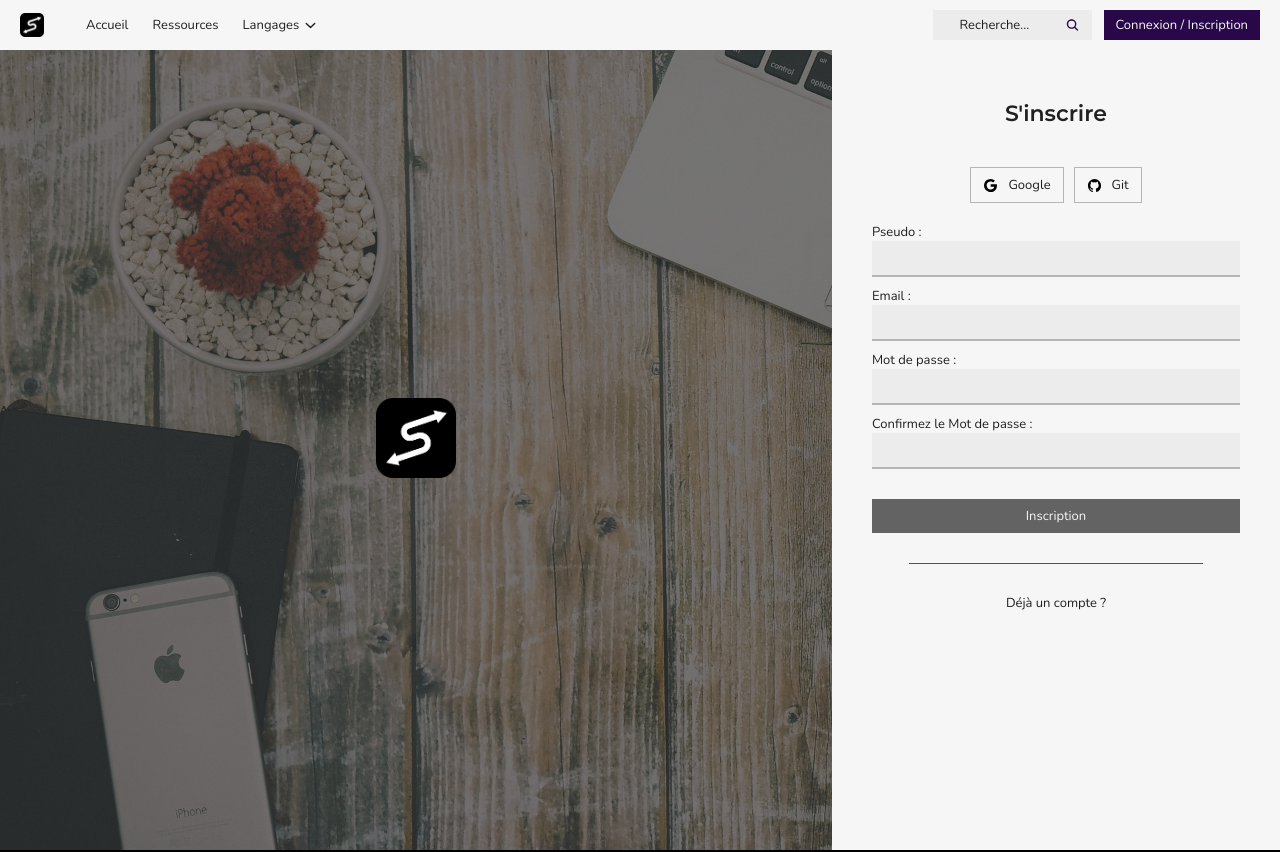
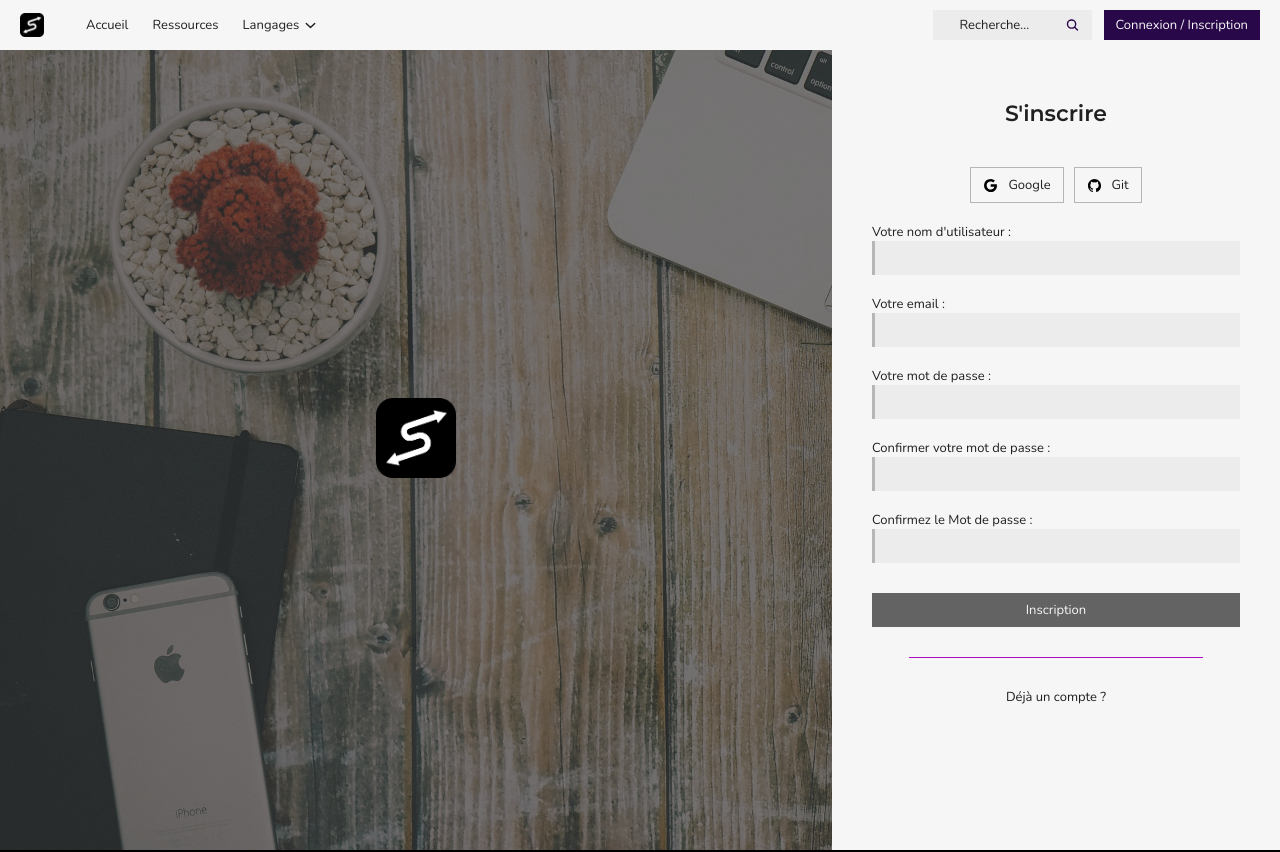
Before and after one commit to SwipeTuto/SwipeTuto-Frontend, a React (Create React App) app: page /connexion/signup in a window 1280 px wide. Shown: the top 852 px of the page. Built offline with nearby package versions, Linux system fonts and the light colour scheme.

Commit message:
update forms input in single element

```diff
--- /dev/null
+++ b/src/components/FormInput/FormInput.jsx
@@ -0,0 +1,76 @@
+import React, { useCallback, useEffect, useState } from "react";
+
+import "./FormInput.scss";
+import { checkRegexInput, errorMessageToDisplay } from "../../helper";
+
+const FormInput = ({
+  idFor,
+  label,
+  type,
+  name,
+  getValue,
+  firstValue,
+  required,
+}) => {
+  const [data, setData] = useState("");
+  const [isValid, setIsValid] = useState("unset");
+  const formInputEl = document.querySelector(`.FormInput[name=${name}]`);
+  const errorEl = document.querySelector(
+    `.input__message[data-inputfor=${name}]`
+  );
+
+  const handleChange = useCallback(
+    (e) => {
+      const newValue = e.target && e.target.value;
+
+      setData(newValue);
+
+      if (newValue === "") {
+        setIsValid("unset");
+        if (errorEl) errorEl.textContent = "";
+        if (formInputEl) formInputEl.classList.remove("valid-input");
+        if (formInputEl) formInputEl.classList.remove("invalid-input");
+      } else {
+        let inputIsOk = checkRegexInput(name, newValue);
+        if (inputIsOk === true) {
+          setIsValid("valid");
+          if (errorEl) errorEl.textContent = "";
+          getValue(name, newValue);
+        } else {
+          setIsValid("invalid");
+          if (errorEl) errorEl.textContent = errorMessageToDisplay(name);
+        }
+      }
+    },
+    [errorEl, formInputEl, getValue, name]
+  );
+
+  useEffect(() => {
+    if (firstValue) setData(firstValue);
+  }, [firstValue]);
+
+  return (
+    <>
+      <label htmlFor={idFor && idFor} className="FormInput__label">
+        {label && label}
+      </label>
+      <input
+        onFocus={(e) => handleChange(e)}
+        onChange={(e) => handleChange(e)}
+        type={type && type}
+        name={name && name}
+        value={data}
+        id={idFor && idFor}
+        className={`FormInput ${isValid}-input`}
+        required={required && required}
+      />
+
+      <p
+        className="input__message error__message"
+        data-inputfor={name && name}
+      ></p>
+    </>
+  );
+};
+
+export default FormInput;
--- /dev/null
+++ b/src/components/FormInput/FormInput.scss
@@ -0,0 +1,5 @@
+@import "../../variables.scss";
+
+.FormInput {
+  @include input-style;
+}
--- a/src/components/LayoutComponents/Login/Login.jsx
+++ b/src/components/LayoutComponents/Login/Login.jsx
@@ -24,12 +24,17 @@ import { ReactComponent as GoogleLogo } from "../../../assets/images/logo-google
 import { ReactComponent as GithubLogo } from "../../../assets/images/logo-github.svg";
 
 import "./LoginAndRegister.scss";
+import FormInput from "../../FormInput/FormInput";
+import { provider } from "../../../services/firebaseService";
 
 const Login = ({ history }) => {
   const dispatch = useDispatch();
   const [user, setUser] = useState({ username: "", password: "" });
+  const [savedEmail, setSavedEmail] = useState();
+  const [savedPassword, setSavedPassword] = useState();
   const [submitOk, setSubmitOk] = useState(false);
   const userErrors = useSelector(selectUserErrors);
+  const allInput = [...document.querySelectorAll(".FormInput")];
 
   // scroll reset
   useEffect(() => {
@@ -47,37 +52,6 @@ const Login = ({ history }) => {
     loginGit();
   };
 
-  const handleChange = useCallback(
-    (e) => {
-      const { name, value } = e.target;
-
-      const currentInput = document.querySelector(`input[name=${name}]`);
-      const errorMessage = document.querySelector(
-        `.input__message[data-inputfor=${name}`
-      );
-
-      currentInput && currentInput.classList.remove("valid-input");
-      currentInput && currentInput.classList.add("invalid-input");
-
-      if (value) {
-        let inputIsOk = checkRegexInput(name, value); //test valeur avec regex, true or false
-
-        if (!inputIsOk) {
-          currentInput.classList.remove("valid-input");
-          currentInput.classList.add("invalid-input");
-          errorMessage.classList.add("error__message");
-          errorMessage.textContent = errorMessageToDisplay(name);
-        } else {
-          errorMessage.classList.remove("error__message");
-          currentInput.classList.remove("invalid-input");
-          currentInput.classList.add("valid-input");
-        }
-      }
-      setUser({ ...user, [name]: value });
-    },
-    [user]
-  );
-
   const handleClick = (e) => {
     const { email, password } = user;
     e.preventDefault();
@@ -86,8 +60,11 @@ const Login = ({ history }) => {
     }
   };
 
+  const getValue = (name, value) => {
+    setUser({ ...user, [name]: value });
+  };
+
   useEffect(() => {
-    const allInput = [...document.querySelectorAll(".login__form--input")];
     const readyToSubmit = allInput.every((input) =>
       input.classList.contains("valid-input")
     );
@@ -97,7 +74,33 @@ const Login = ({ history }) => {
     } else {
       setSubmitOk(true);
     }
-  }, [user]);
+  }, [allInput, user]);
+
+  // useEffect(() => {
+  //   if (allInput && allInput.length !== 0) {
+  //     console.log(allInput[0]);
+  //     allInput[0].focus();
+  //   }
+  // }, [allInput]);
+
+  // const cred = async () => {
+  //   const savedCredentials = await navigator.credentials.get({
+  //     password: true,
+  //     // federated: provider,
+  //   });
+  //   console.log(savedCredentials);
+  //   if (savedCredentials && savedCredentials.id) {
+  //     setSavedEmail(savedCredentials.id);
+  //     // console.log;
+  //   }
+  //   if (savedCredentials && savedCredentials.password) {
+  //     setSavedPassword(savedCredentials.password);
+  //   }
+  // };
+
+  // useEffect(() => {
+  //   cred();
+  // }, []);
 
   return (
     <div className="Login">
@@ -120,34 +123,24 @@ const Login = ({ history }) => {
           : ""}
       </p>
       <form className="Login__form">
-        <label htmlFor="pseudo" className="Login__form--label">
-          {" "}
-          Email :{" "}
-        </label>
-        <input
-          onChange={(e) => handleChange(e)}
+        <FormInput
+          idFor="email"
+          label="Votre email :"
           type="email"
           name="email"
-          value={user.email || ""}
-          id="email_login"
-          className="Login__form--input invalid-input"
-          required
+          getValue={getValue}
+          required={true}
+          // firstValue={savedEmail}
         />
-        <p className="input__message" data-inputfor="email"></p>
-        <label htmlFor="mdp" className="Login__form--label">
-          {" "}
-          Mot de passe :{" "}
-        </label>
-        <input
-          onChange={(e) => handleChange(e)}
-          value={user.password}
+        <FormInput
+          idFor="password"
+          label="Votre mot de passe :"
           type="password"
           name="password"
-          id="mdp_login"
-          className="Login__form--input invalid-input"
-          required
+          getValue={getValue}
+          required={true}
+          // firstValue={savedPassword}
         />
-        <p className="input__message" data-inputfor="password"></p>
         <CustomButton
           onClick={(e) => handleClick(e)}
           id="login-button"
--- a/src/components/LayoutComponents/Login/Register.jsx
+++ b/src/components/LayoutComponents/Login/Register.jsx
@@ -19,6 +19,7 @@ import CustomButton from "../CustomButton/CustomButton";
 import { ReactComponent as GoogleLogo } from "../../../assets/images/logo-google.svg";
 import { ReactComponent as GithubLogo } from "../../../assets/images/logo-github.svg";
 import "./LoginAndRegister.scss";
+import FormInput from "../../FormInput/FormInput";
 
 // Props history, location, match, depuis react router dom
 const Register = (props) => {
@@ -28,6 +29,7 @@ const Register = (props) => {
   const [password, setPassword] = useState("");
   const [passwordConfirmation, setPasswordConfirmation] = useState("");
   const userErrors = useSelector(selectUserErrors);
+  const allInput = [...document.querySelectorAll(".FormInput")];
 
   // scroll reset
   useEffect(() => {
@@ -35,42 +37,6 @@ const Register = (props) => {
       window.scroll(0, 0);
     }
   }, []);
-
-  const handleChange = useCallback(
-    (e) => {
-      const { name, value } = e.target;
-
-      const currentInput = document.querySelector(
-        `.LoginPage input[name=${name}]`
-      );
-      const errorMessage = document.querySelector(
-        `.LoginPage .input__message[data-inputfor=${name}`
-      );
-
-      console.log(currentInput);
-      console.log(errorMessage);
-
-      currentInput.classList.remove("valid-input");
-      currentInput.classList.add("invalid-input");
-
-      if (value) {
-        let inputIsOk = checkRegexInput(name, value); //test valeur avec regex, true or false
-
-        if (!inputIsOk) {
-          currentInput.classList.remove("valid-input");
-          currentInput.classList.add("invalid-input");
-          errorMessage.classList.add("error__message");
-          errorMessage.textContent = errorMessageToDisplay(name);
-        } else {
-          currentInput.classList.remove("invalid-input");
-          currentInput.classList.add("valid-input");
-          errorMessage.classList.remove("error__message");
-        }
-      }
-      setUser({ ...user, [name]: value });
-    },
-    [user]
-  );
 
   const handleClick = (e) => {
     e.preventDefault();
@@ -84,8 +50,13 @@ const Register = (props) => {
     loginGit();
   };
 
+  const getValue = (name, value) => {
+    if (name === password) setPassword(value);
+    if (name === passwordConfirmation) setPasswordConfirmation(value);
+    setUser({ ...user, [name]: value });
+  };
+
   useEffect(() => {
-    const allInput = [...document.querySelectorAll(".Register__form--input")];
     const readyToSubmit = allInput.every((input) =>
       input.classList.contains("valid-input")
     );
@@ -95,7 +66,7 @@ const Register = (props) => {
     } else {
       setSubmitOk(true);
     }
-  }, [user, handleChange, passwordConfirmation]);
+  }, [user, passwordConfirmation, allInput]);
 
   return (
     <div className="Register">
@@ -116,50 +87,44 @@ const Register = (props) => {
           "Une erreur est survenue. Si l'erreur persiste, merci de nous le signaler."}
       </p>
       <form className="Register__form">
-        <label htmlFor="nom" className="Register__form--label">
-          Pseudo :
-        </label>
-        <input
-          onChange={(e) => handleChange(e)}
+        <FormInput
+          idFor="nom"
+          label="Votre nom d'utilisateur :"
+          type="text"
           name="username"
-          value={user.username || ""}
-          type="text"
-          id="nom"
-          className="Register__form--input invalid-input"
-          required
+          getValue={getValue}
+          required={true}
+          firstValue={user.username || ""}
         />
-        <p className="input__message" data-inputfor="username"></p>
-        <label htmlFor="email" className="Register__form--label">
-          Email :
-        </label>
-        <input
+        <FormInput
+          idFor="email"
+          label="Votre email :"
+          type="email"
           name="email"
-          value={user.email || ""}
-          onChange={(e) => handleChange(e)}
-          type="email"
-          id="email_register"
-          className="Register__form--input invalid-input"
-          required
+          required={true}
+          getValue={getValue}
+          // firstValue={}
         />
-        <p className="input__message" data-inputfor="email"></p>
-        <label htmlFor="mdp" className="Register__form--label">
-          Mot de passe :
-        </label>
-        <input
+        <FormInput
+          idFor="mdp"
+          label="Votre mot de passe :"
+          type="password"
           name="password"
-          value={user.password || ""}
-          onChange={(e) => {
-            setPassword(e.target.value);
-            handleChange(e);
-          }}
+          required={true}
+          getValue={getValue}
+          // firstValue={}
+        />
+        <FormInput
+          idFor="mdp2"
+          label="Confirmer votre mot de passe :"
           type="password"
-          id="mdp_register"
-          className="Register__form--input invalid-input"
-          required
+          name="passwordConfirm"
+          required={true}
+          getValue={getValue}
+          // firstValue={}
         />
 
-        <p className="input__message" data-inputfor="password"></p>
-        <label htmlFor="mdp2" className="Register__form--label">
+        <label htmlFor="mdp2" className="FormInput__label">
           Confirmez le Mot de passe :
         </label>
         <input
@@ -169,9 +134,11 @@ const Register = (props) => {
             setPasswordConfirmation(e.target.value);
           }}
           type="password"
-          id="mdp_register_confirm"
-          className={`Register__form--input ${
-            passwordConfirmation !== password || passwordConfirmation === ""
+          id="mdp2"
+          className={`FormInput ${
+            !passwordConfirmation
+              ? "unset-input"
+              : passwordConfirmation !== password || passwordConfirmation === ""
               ? "invalid-input"
               : "valid-input"
           }`}
--- a/src/helper/index.js
+++ b/src/helper/index.js
@@ -178,6 +178,8 @@ export const checkRegexInput = (name, value) => {
       return nameRegex.test(value);
     case "password":
       return strongPasswordRegex.test(value);
+    case "passwordConfirm":
+      return strongPasswordRegex.test(value);
     case "email":
       return emailRegex.test(value);
     case "url":
--- a/src/pages/AccountPages/SettingsPage/SettingsPage.jsx
+++ b/src/pages/AccountPages/SettingsPage/SettingsPage.jsx
@@ -7,6 +7,7 @@ import "./SettingsPage.scss";
 import { selectCurrentUser } from "../../../redux/user/user-selectors";
 import { updateUserInfosAction } from "../../../redux/user/user-actions";
 import { selectTheme } from "../../../redux/layout/layout-selectors";
+import FormInput from "../../../components/FormInput/FormInput";
 
 const SettingsPage = () => {
   const dispatch = useDispatch();
@@ -52,49 +53,25 @@ const SettingsPage = () => {
     setInputValid({ ...inputValidCopy, avatar: true });
   };
 
-  const handleChange = (e) => {
-    const { name, value } = e.target;
-    let inputIsOk = checkRegexInput(name, value); //test valeur avec regex, true or false
-    const currentInput = document.querySelector(
-      `.SettingsPage .settings__form--input[name=${name}]`
-    );
-
-    const errorMessage = document.querySelector(
-      `.SettingsPage .input__message[data-inputfor=${name}]`
-    );
-
-    if (!inputIsOk) {
-      currentInput.classList.remove("valid-input");
-      currentInput.classList.add("invalid-input");
-      errorMessage.classList.add("error__message");
-      errorMessage.textContent = errorMessageToDisplay(name);
+  const handleChange = (name, value) => {
     const inputValidCopy = inputValid;
-      setInputValid({ ...inputValidCopy, [name]: false });
-    } else {
-      currentInput.classList.remove("invalid-input");
-      currentInput.classList.add("valid-input");
-      errorMessage.classList.remove("error__message");
-      errorMessage.textContent = "";
-
-      const inputValidCopy = inputValid;
-      setInputValid({ ...inputValidCopy, [name]: true });
-
     switch (name) {
       case "username":
       case "first_name":
       case "last_name":
         setNewUserInfos({ ...currentUser, [name]: value });
+        setInputValid({ ...inputValidCopy, [name]: true });
         break;
       case "description":
         setNewUserInfos({
           ...currentUser,
           profile: { ...currentUser.profile, [name]: value },
         });
-          console.log(newUserInfos);
+        setInputValid({ ...inputValidCopy, description: true });
+        // console.log(newUserInfos);
         break;
       default:
         return;
-      }
     }
   };
 
@@ -102,12 +79,10 @@ const SettingsPage = () => {
     e.preventDefault();
     dispatch(updateUserInfosAction(newUserInfos));
     setSendNewInfos(true);
-    // const { name } = e.target;
-    // const currentInput = document.querySelector(
-    //   `.SettingsPage .settings__form--input[name=${name}]`
-    // );
-    // console.log(currentInput);
-    // currentInput.value = "";
+  };
+
+  const getValue = (name, value) => {
+    handleChange(name, value);
   };
 
   return (
@@ -146,7 +121,16 @@ const SettingsPage = () => {
           <label htmlFor="username">Changez votre Pseudo :</label>
           <div className="form__bottom">
             <div className="form__bottom--input">
-              <input
+              <FormInput
+                idFor="username"
+                // label="Votre nom d'utilisateur :"
+                type="text"
+                name="username"
+                getValue={getValue}
+                required={true}
+                firstValue={currentUser && currentUser.username}
+              />
+              {/* <input
                 className="settings__form--input invalid-input"
                 type="text"
                 id="username"
@@ -155,7 +139,7 @@ const SettingsPage = () => {
                 placeholder={currentUser && currentUser.username}
                 required
               />
-              <p className="input__message" data-inputfor="username"></p>
+              <p className="input__message" data-inputfor="username"></p> */}
             </div>
             <CustomButton
               name="username"
@@ -171,7 +155,16 @@ const SettingsPage = () => {
           <label htmlFor="first_name">Changez votre Prénom :</label>
           <div className="form__bottom">
             <div className="form__bottom--input">
-              <input
+              <FormInput
+                idFor="first_name"
+                // label="Votre nom d'utilisateur :"
+                type="text"
+                name="first_name"
+                getValue={getValue}
+                required={true}
+                firstValue={currentUser && currentUser.first_name}
+              />
+              {/* <input
                 className="settings__form--input invalid-input"
                 type="text"
                 id="first_name"
@@ -180,7 +173,7 @@ const SettingsPage = () => {
                 placeholder={currentUser && currentUser.first_name}
                 required
               />
-              <p className="input__message" data-inputfor="first_name"></p>
+              <p className="input__message" data-inputfor="first_name"></p> */}
             </div>
             <CustomButton
               name="first_name"
@@ -196,7 +189,16 @@ const SettingsPage = () => {
           <label htmlFor="last_name">Changez votre Nom :</label>
           <div className="form__bottom">
             <div className="form__bottom--input">
-              <input
+              <FormInput
+                idFor="last_name"
+                // label="Votre nom d'utilisateur :"
+                type="text"
+                name="last_name"
+                getValue={getValue}
+                required={true}
+                firstValue={currentUser && currentUser.last_name}
+              />
+              {/* <input
                 className="settings__form--input invalid-input"
                 type="text"
                 id="last_name"
@@ -205,7 +207,7 @@ const SettingsPage = () => {
                 placeholder={currentUser && currentUser.last_name}
                 required
               />
-              <p className="input__message" data-inputfor="last_name"></p>
+              <p className="input__message" data-inputfor="last_name"></p> */}
             </div>
             <CustomButton
               name="last_name"
```
Also changed, not shown: src/variables.scss (+4 -7 lines). Lines whose indentation alone changed are shown as unchanged.
